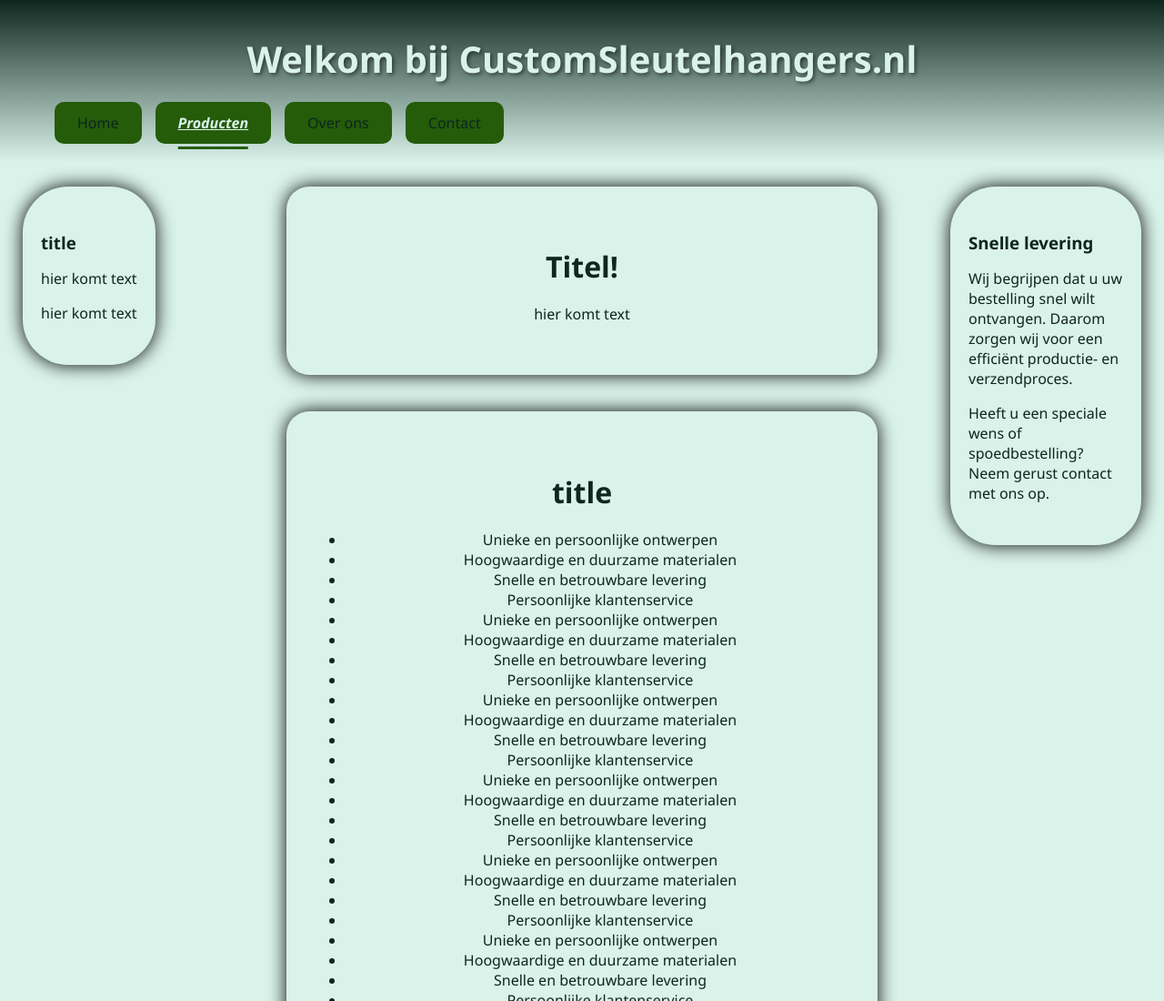
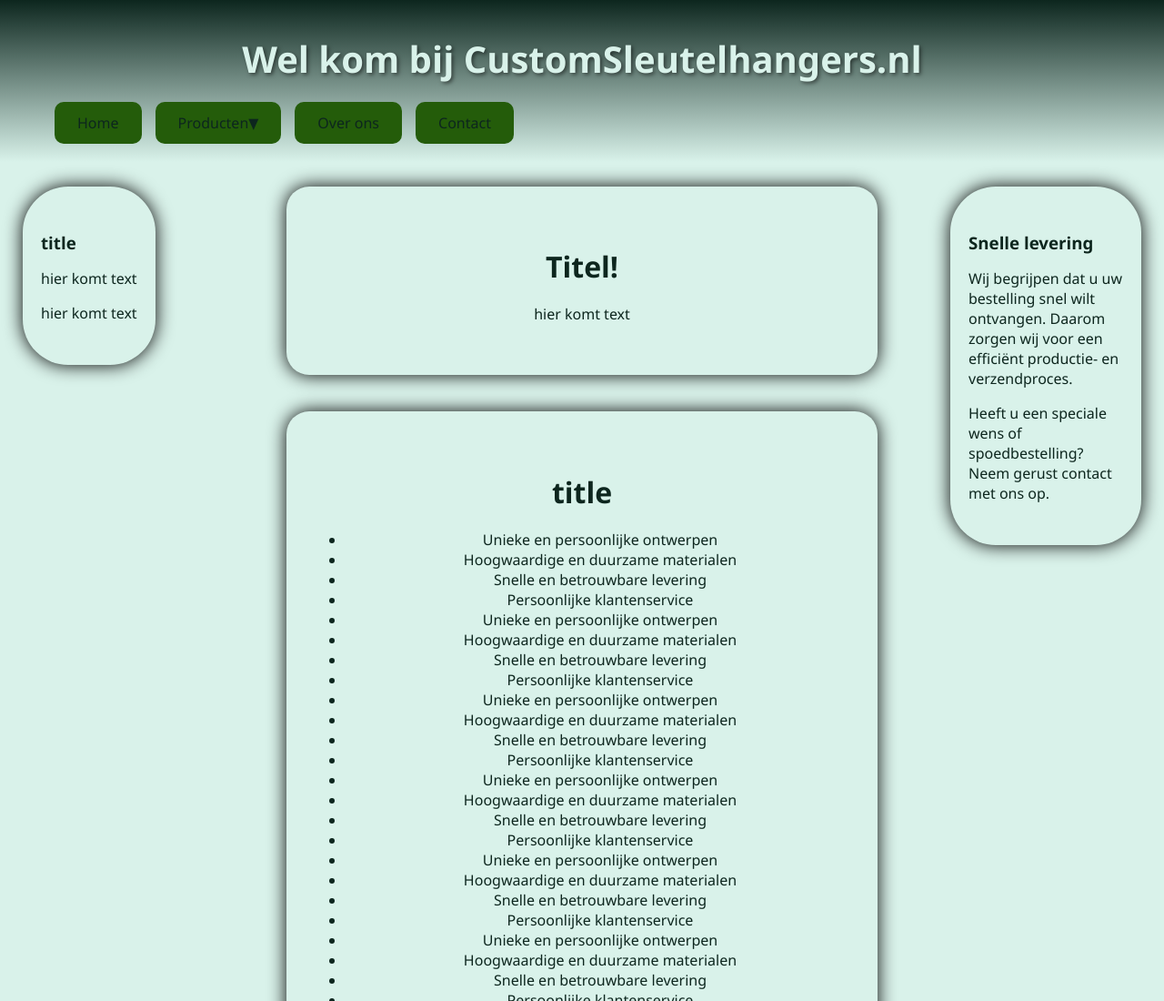
Before and after one commit to Henk045/CustomSleutelHangersWebsite, a plain HTML site: page Producten.html in a window 1280 px wide. Shown: the top 1100 px of the page at 91% size. Drawn offline with Linux system fonts and the light colour scheme.

Commit message:
dropdown toegevoegd

```diff
--- a/Producten.html
+++ b/Producten.html
@@ -18,11 +18,19 @@
         <div class="grid">
 
             <header class="page-header reveal">
-                <h1>Welkom bij CustomSleutelhangers.nl</h1>
+                <h1>Wel kom bij CustomSleutelhangers.nl</h1>
                 <nav>
                     <div class="TopNav reveal">
-                        <a  href="index.html">Home</a>
-                        <a class="current-page" href="Producten.html">Producten</a>
+                        <a href="index.html">Home</a>
+                        <div class="dropdown">
+                            <a href="Producten.html" class="dropbtn">
+                                Producten <span>&#9660;</span>
+                            </a>
+                            <div class="dropdown-content">
+                                <a href="Sleutelhangers.html">Sleutelhangers</a>
+                                <a href="Postcards.html">Postcards</a>
+                            </div>
+                        </div>
                         <a href="OverOns.html">Over ons</a>
                         <a href="Contact.html">Contact</a>
                     </div>
```
